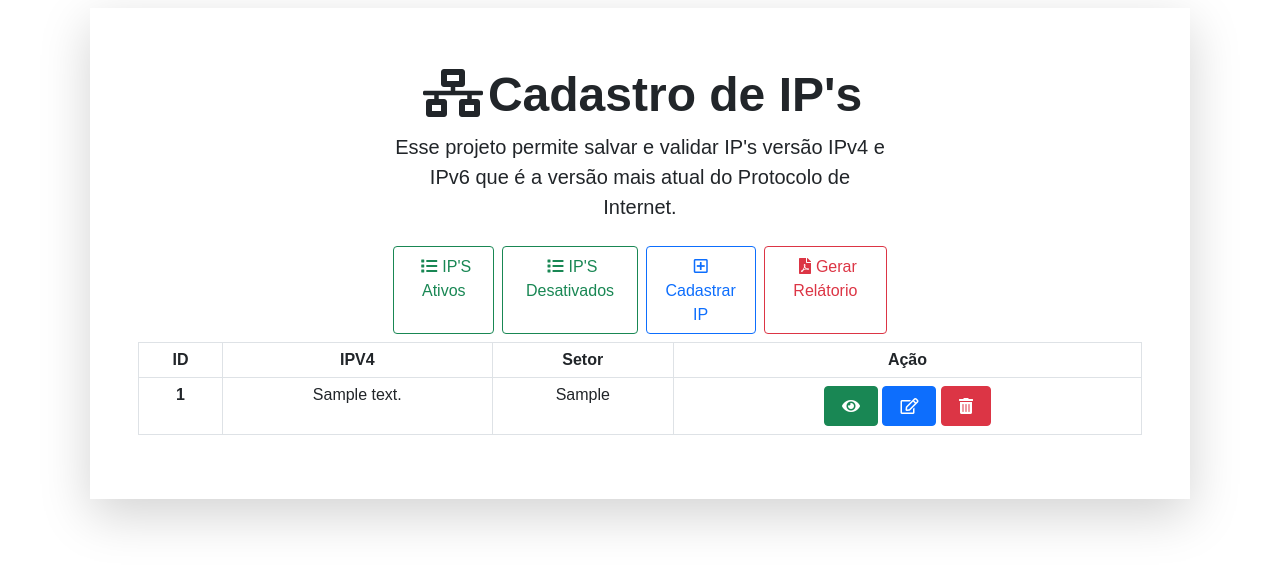
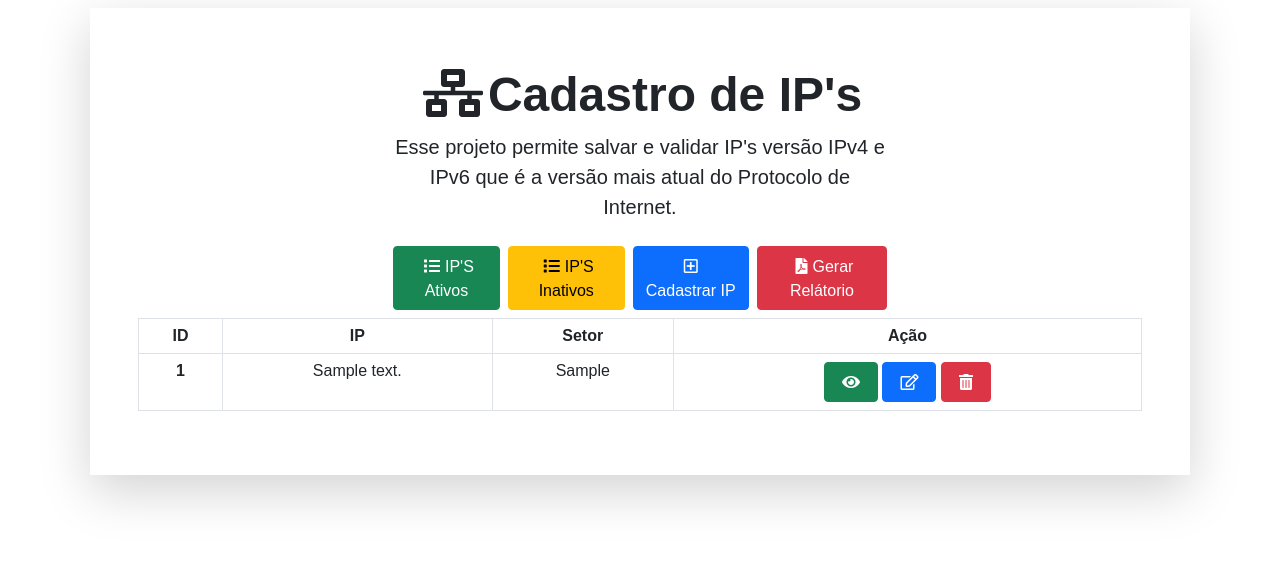
Before and after one commit to TrendingTechnology/miridam, a Django app: page / in a window 1280 px wide. Shown: the top 569 px of the page. Run offline with Django 3.2, Linux system fonts and the light colour scheme; tables that the repository leaves empty hold one stand-in row (values such as "Sample post"); some web fonts are replaced.

Commit message:
refactor

```diff
--- a/ip/templates/index.html
+++ b/ip/templates/index.html
@@ -6,13 +6,13 @@
         <p class="lead mb-4">Esse projeto permite salvar e validar IP's versão IPv4 e IPv6 que é a versão mais atual do
             Protocolo de Internet.</p>
         <div class="d-grid gap-2 d-sm-flex justify-content-sm-center">
-            <a href="{% url 'ip:list' %}" class="btn btn-outline-success"><i class="fas fa-list"></i>IP'S
+            <a href="{% url 'ip:list' %}" class="btn btn-success"><i class="fas fa-list"></i>IP'S
                 Ativos</a>
-            <a href="{% url 'ip:disable_list' %}" class="btn btn-outline-success"><i class="fas fa-list"></i>IP'S
-                Desativados</a>
-            <a href="{% url 'ip:register' %}" class="btn btn-outline-primary"><i class="far fa-plus-square"></i>Cadastrar
+            <a href="{% url 'ip:disable_list' %}" class="btn btn-warning"><i class="fas fa-list"></i>IP'S
+                Inativos</a>
+            <a href="{% url 'ip:register' %}" class="btn btn-primary"><i class="far fa-plus-square"></i>Cadastrar
                 IP</a>
-            <a class="btn btn-outline-danger"><i class="fas fa-file-pdf"></i>Gerar Relátorio</a>
+            <a class="btn btn-danger"><i class="fas fa-file-pdf"></i>Gerar Relátorio</a>
         </div>
     </div>
 </div>
@@ -20,7 +20,7 @@
     <thead>
     <tr>
         <th scope="col">ID</th>
-        <th scope="col">IPV4</th>
+        <th scope="col">IP</th>
         <th scope="col">Setor</th>
         <th scope="col">Ação</th>
     </tr>
--- a/ip/urls.py
+++ b/ip/urls.py
@@ -6,7 +6,7 @@ urlpatterns = [
     path('', views.IpListView.as_view(), name='list'),
     path('ip_desativados/', views.disabled_IP_list, name='disable_list'),
     path('detalhes/<int:pk>/', views.IpDetailView.as_view(), name='detail_ip'),
-    path('cadastrar/', views.register_ipv4, name='register'),
+    path('cadastrar/', views.register_ip, name='register'),
     path('deletar/<int:pk>', views.IpDeleteView.as_view(), name='delete'),
     path('editar/<int:pk>', views.IpUpdateView.as_view(), name='edit'),
 ]
--- a/ip/views.py
+++ b/ip/views.py
@@ -28,7 +28,7 @@ def disabled_IP_list(request):
     return render(request, template_name, context)
 
 
-def register_ipv4(request):
+def register_ip(request):
     # Se request do usuário for igual a POST
     if request.method == "POST":
         # A variavel form vai receber os dados do request.POST
```
